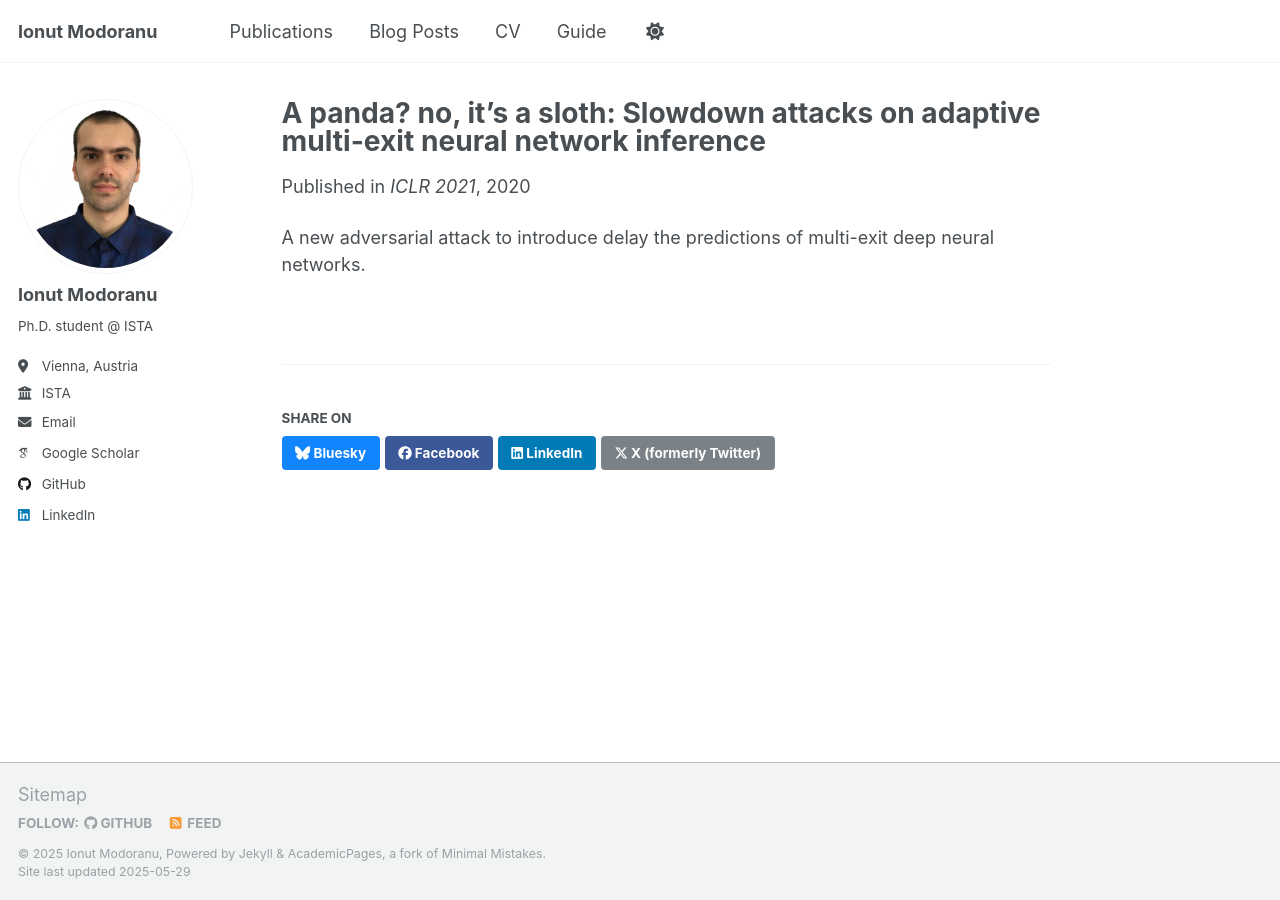
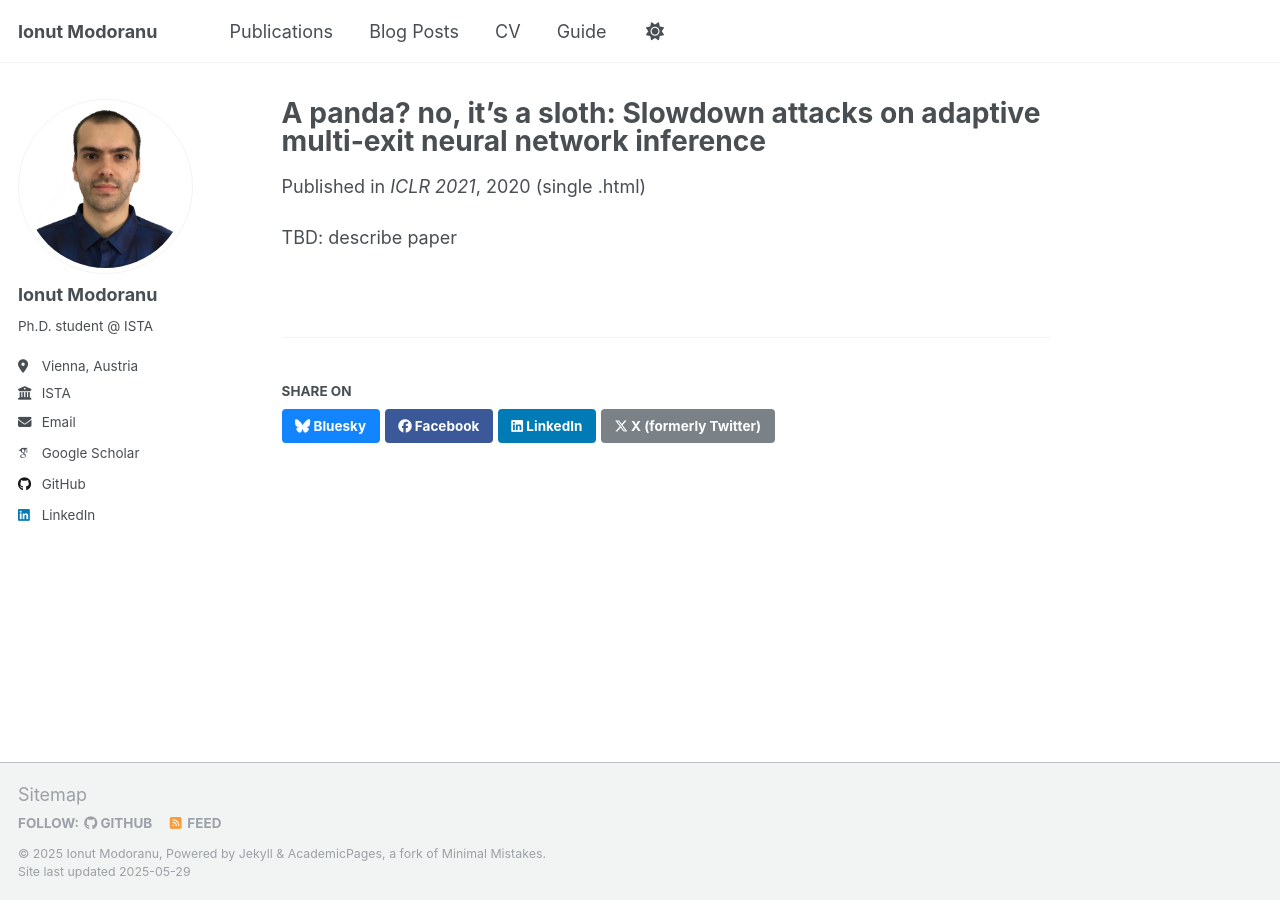
Before and after one commit to ionutmodo/ionutmodo.github.io, a Jekyll site: the page built from _publications/2020-10-deep-sloth.md, in a window 1280 px wide. Built offline with Jekyll 4.4.1, drawn with Linux system fonts in a browser that asks for light colours; some web fonts are replaced.

Commit message:
added custom messages to identify where text is taken from

```diff
--- a/_includes/archive-single.html
+++ b/_includes/archive-single.html
@@ -42,7 +42,8 @@
           <p> {{ post.type }}, <i>{{ post.venue }}</i>, {{ post.date | default: "1900-01-01" | date: "%Y" }} </p>
         {% elsif post.collection == 'publications' %}
           <p>{{post.authors}}</p>
-          <p>Published in <i>{{ post.venue }}</i>, {{ post.date | default: "1900-01-01" | date: "%Y" }} </p>
+          <p>Published in <i>{{ post.venue }}</i>, {{ post.date | default: "1900-01-01" | date: "%Y" }}
+            (archive-single.html)</p>
         {% elsif post.date %}
          <p class="page__date"><strong><i class="fa fa-fw fa-calendar" aria-hidden="true"></i> {{ site.data.ui-text[site.locale].date_label | default: "Published:" }}</strong> <time datetime="{{ post.date | default: "1900-01-01" | date_to_xmlschema }}">{{ post.date | default: "1900-01-01" | date: "%B %d, %Y" }}</time></p>
         {% endif %}
--- a/_layouts/single.html
+++ b/_layouts/single.html
@@ -37,7 +37,8 @@ layout: default
         {% if page.collection == 'teaching' %}
           <p> {{ page.type }}, <i>{{ page.venue }}</i>, {{ page.date | default: "1900-01-01" | date: "%Y" }} </p>
         {% elsif page.venue and page.date %}
-          <p>Published in <i>{{ page.venue }}</i>, {{ page.date | default: "1900-01-01" | date: "%Y" }} </p>
+          <p>Published in <i>{{ page.venue }}</i>, {{ page.date | default: "1900-01-01" | date: "%Y" }} (single
+            .html)</p>
         {% elsif page.date %}
           <p class="page__date"><strong><i class="fa fa-fw fa-calendar" aria-hidden="true"></i> {{ site.data.ui-text[site.locale].date_label | default: "Published:" }}</strong> <time datetime="{{ page.date | date_to_xmlschema }}">{{ page.date | default: "1900-01-01" | date: "%B %d, %Y" }}</time></p>
         {% endif %}
--- a/_publications/2020-10-deep-sloth.md
+++ b/_publications/2020-10-deep-sloth.md
@@ -10,4 +10,4 @@ venue: 'ICLR 2021'
 paperurl: 'https://arxiv.org/pdf/2010.02432'
 ---
 
-A new adversarial attack to introduce delay the predictions of multi-exit deep neural networks.
+TBD: describe paper
```
